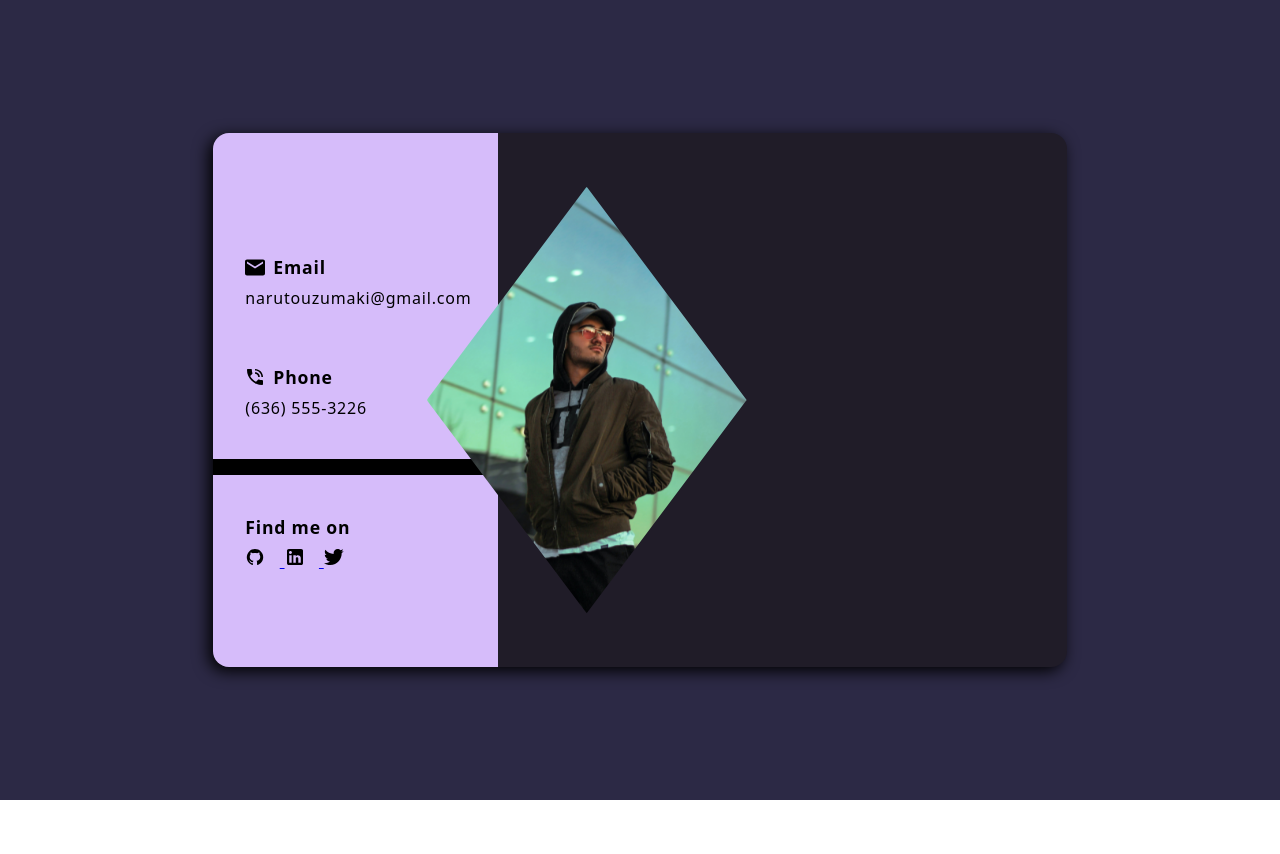
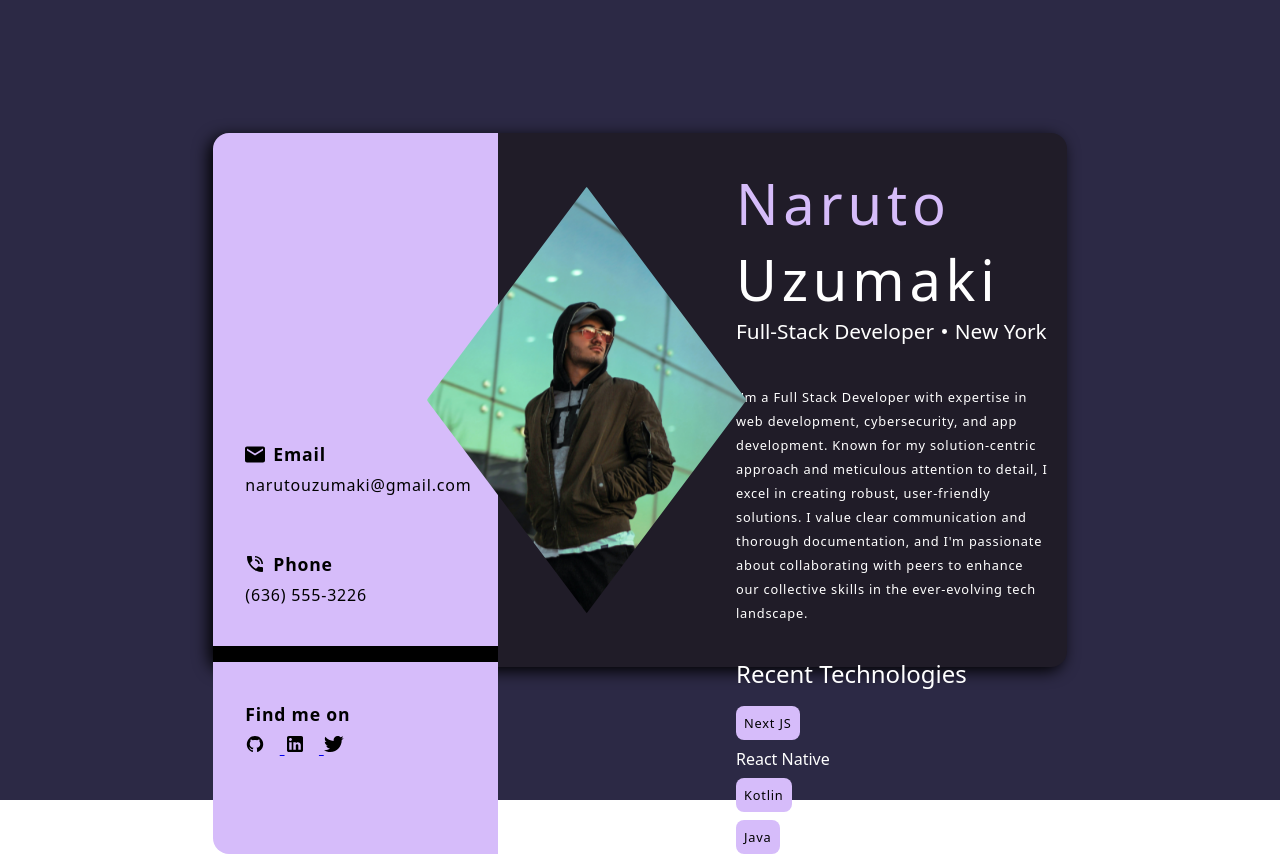
Before and after one commit to Eli-BH/big-dev-soon-business-card-freerun-2jk2ip, a plain HTML site: page index.html in a window 1280 px wide. Before the commit the page ends 800 px from the top, so only its background shows below. Drawn offline with Linux system fonts and the light colour scheme.

Commit message:
ATTEMPT: 1

```diff
--- a/index.css
+++ b/index.css
@@ -37,6 +37,7 @@
 
 .card{
   background-color: #201c28;
+  color: white;
   border-radius: 1rem;
   box-shadow: -4px 4px 16px black;
   width: 100%;
@@ -47,7 +48,7 @@
   /* inner grid */
 
   display: grid;
-  grid-template-columns: repeat(3, minmax(0, 1fr));
+  grid-template-columns: repeat(6, minmax(0, 1fr));
 }
 
 .user-image-wrapper {
@@ -72,7 +73,7 @@
   clip-path: polygon(0 0, 100% 0, 100% 100%, 0 100%);
 }
 .contact-section{
-  grid-column: 0/1;
+  grid-column: 1/3;
   background-color: #D6BCFA;
   border-top-left-radius: 1rem;
   border-bottom-left-radius:1rem;
@@ -134,9 +135,66 @@
   margin-bottom: .5rem;
 
 
+
+}
+
+.user-info-section{
+  grid-column: 4/7;
+  padding-left: 6rem;
+  padding-right: 1rem;
+  font-family: system-ui, -apple-system, BlinkMacSystemFont, 'Segoe UI', Roboto, Oxygen, Ubuntu, Cantarell, 'Open Sans', 'Helvetica Neue', sans-serif;
+  padding-top: 2rem;
+}
+
+.user-name{
+  display: flex;
+  flex-direction: column;
+  justify-content: center;
+  align-items: flex-start;
+  font-weight: 500;
+  letter-spacing: .3rem;
+  font-size: 3.5rem;
+}
+
+#first-name{
+  color: #D6BCFA;
+}
+
+#last-name{
+  color: #fff;
 }
 
 
+.caption{
+  color: #fff;
+  font-family: system-ui, -apple-system, BlinkMacSystemFont, 'Segoe UI', Roboto, Oxygen, Ubuntu, Cantarell, 'Open Sans', 'Helvetica Neue', sans-serif;
+
+  font-weight: 500;
+  display: flex;
+  flex-direction: row;
+  align-items: center;
+
+  font-size: 1.3rem;
+  margin-bottom: 2.5rem;
+
+}
+
+
+#divider{
+  height: .3rem;
+  width:  .3rem;
+  background-color: white;
+  margin: 0px .5rem;
+  border-radius: 50%;
+}
+
+.description{
+  font-size: .8rem;
+  font-weight: 300;
+  line-height: 1.5rem;
+  letter-spacing: .05rem;
+  margin-bottom: 1rem;
+}
 
 
 svg{
@@ -153,6 +211,32 @@ svg:hover{
   fill: black
 }
 
+
+.tech-heading{
+  font-size: 1.5rem;
+  font-weight: 500;
+  margin-bottom: 1rem;
+  margin-top: 2rem;
+}
+
+.tech-list{
+  display: flex;
+  flex-direction: column;
+  flex-wrap: wrap;
+  gap: .5rem;
+  list-style-type: none;
+}
+
+.tech-list li{
+  font-size: .8rem;
+  font-weight: 300;
+  letter-spacing: .05rem;
+  padding: .5rem;
+  border-radius: .5rem;
+  background-color: #D6BCFA;
+  color: #000;
+  width: fit-content;
+}
 
 
 @media screen and (max-width: 640px) {
--- a/index.html
+++ b/index.html
@@ -77,6 +77,34 @@
             </div>
           </div>
         </div>
+
+
+        <div class="user-info-section">
+          <div class="user-name">
+            <p id="first-name">Naruto</p>
+            <p id="last-name">Uzumaki</p>
+          </div>
+
+
+          <div class="caption">
+            <p id="left">Full-Stack Developer</p>
+            <div id="divider"></div>
+            <p id="right">New York</p>
+          </div>
+
+          <p class="description">
+            I'm a Full Stack Developer with expertise in web development, cybersecurity, and app development. Known for my solution-centric approach and meticulous attention to detail, I excel in creating robust, user-friendly solutions. I value clear communication and thorough documentation, and I'm passionate about collaborating with peers to enhance our collective skills in the ever-evolving tech landscape.
+          </p>
+
+          <p class="tech-heading">Recent Technologies</p>
+          <ul class="tech-list">
+            <li>Next JS</li>
+            <l>React Native</l>
+            <li>Kotlin</li>
+            <li>Java</li>
+          </ul>
+
+        </div>
       </div>
     </div>
   </body>
```
